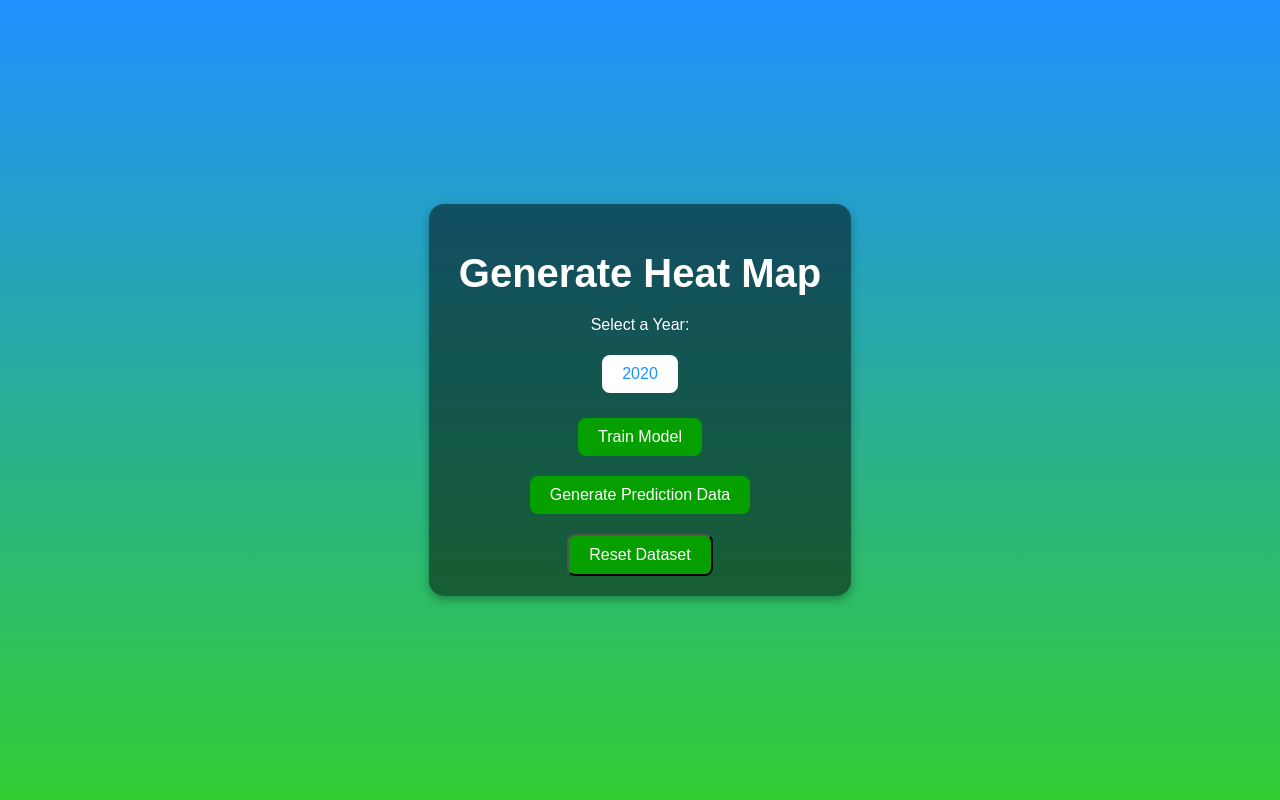
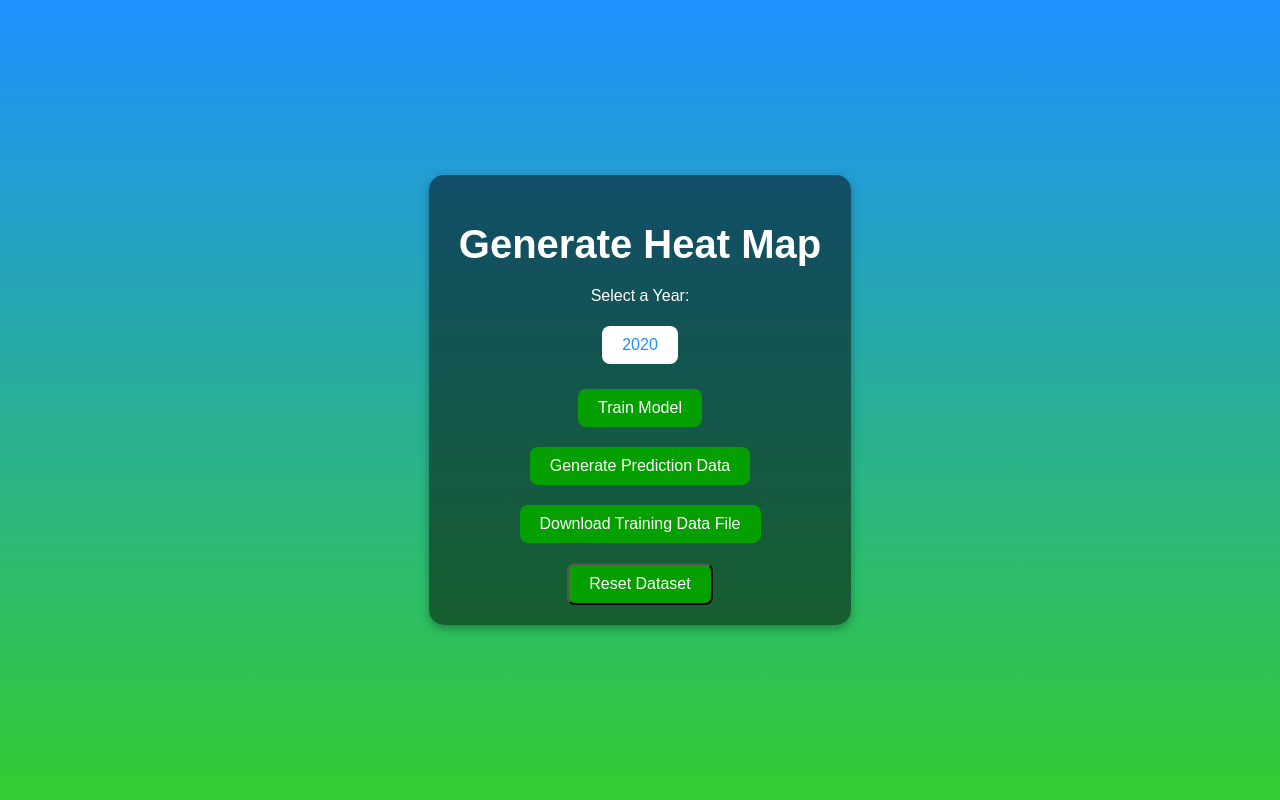
Before and after one commit to wcward3302/CEN4930-Live-Demo, a Flask app: template code/templates/index.html in a window 1280 px wide. Run offline with Flask 3, Linux system fonts and the light colour scheme; the template is opened without the code that fills it: most values are stand-ins (such as "Sample title", 1, 10 or a date in 2020).

Commit message:
Update index.html

```diff
--- a/code/templates/index.html
+++ b/code/templates/index.html
@@ -113,6 +113,9 @@
             <a href="/generate_prediction" class="train-button">Generate Prediction Data</a>
         </div>
         <div>
+                <a href="/download" class="train-button">Download Training Data File</a>
+        </div>
+        <div>
             <button onclick="resetDataset()" class="train-button" >Reset Dataset</button>
         </div>
     </div>
```
